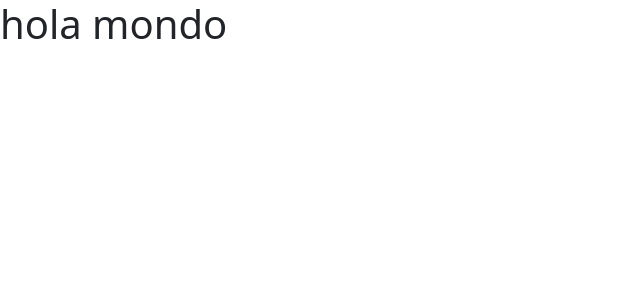
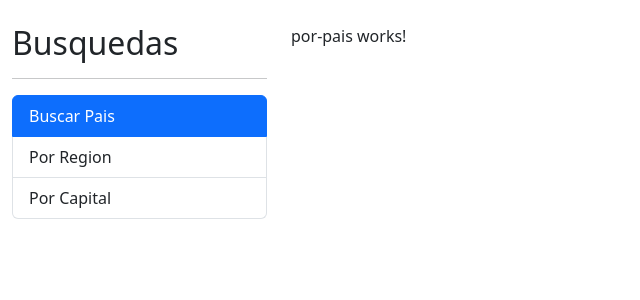
Before and after one commit to jaelEspinosa/Angular-paisApp, an Angular app: page / in a window 1280 px wide. Shown: the top 300 px of the page, without its empty margins (0-640 px from the left). Built offline with nearby package versions, Linux system fonts and the light colour scheme.

Commit message:
add router paths

```diff
--- a/src/app/app.component.html
+++ b/src/app/app.component.html
@@ -1,3 +1,10 @@
 
 
-<h1>hola mondo</h1>
+<div class="row container mt-4">
+  <div class="col-3">
+    <app-sidebar></app-sidebar>
+  </div>
+  <div class="col">
+     <router-outlet></router-outlet>
+  </div>
+</div>
--- a/src/app/app.module.ts
+++ b/src/app/app.module.ts
@@ -1,9 +1,11 @@
 import { NgModule } from '@angular/core';
 import { BrowserModule } from '@angular/platform-browser';
+import { AppRoutingModule } from './app-routing.module';
 
 import { AppComponent } from './app.component';
 import { PaisModule } from './pais/pais.module';
 import { SharedModule } from './shared/shared.module';
+
 
 @NgModule({
   declarations: [
@@ -11,8 +13,10 @@
   ],
   imports: [
     BrowserModule,
+    AppRoutingModule,
     SharedModule,
     PaisModule,
+
   ],
   providers: [],
   bootstrap: [AppComponent]
--- a/src/app/shared/shared.module.ts
+++ b/src/app/shared/shared.module.ts
@@ -1,6 +1,7 @@
 import { NgModule } from '@angular/core';
 import { CommonModule } from '@angular/common';
 import { SidebarComponent } from './sidebar/sidebar.component';
+import { AppRoutingModule } from '../app-routing.module';
 
 
 
@@ -9,7 +10,8 @@
     SidebarComponent
   ],
   imports: [
-    CommonModule
+    CommonModule,
+    AppRoutingModule
   ],
   exports:[
     SidebarComponent
--- a/src/app/shared/sidebar/sidebar.component.html
+++ b/src/app/shared/sidebar/sidebar.component.html
@@ -1 +1,26 @@
-<p>sidebar works!</p>
+<h2>Busquedas</h2>
+<hr>
+ <ul class="list-group menu">
+    <li
+        routerLink=""
+        routerLinkActive="active"
+        [routerLinkActiveOptions]="{exact: true }"
+        class="list-group-item"
+        >
+        Buscar Pais
+    </li>
+    <li
+        routerLink="region"
+        routerLinkActive="active"
+        class="list-group-item"
+        >
+        Por Region
+    </li>
+    <li
+        routerLink="capital"
+        routerLinkActive="active"
+        class="list-group-item"
+        >
+        Por Capital
+    </li>
+ </ul>
--- a/src/styles.css
+++ b/src/styles.css
@@ -1 +1,5 @@
 /* You can add global styles to this file, and also import other style files */
+
+.menu{
+  cursor: pointer;
+}
```
Also changed, not shown: src/app/app-routing.module.ts (added, +42 -0 lines).
